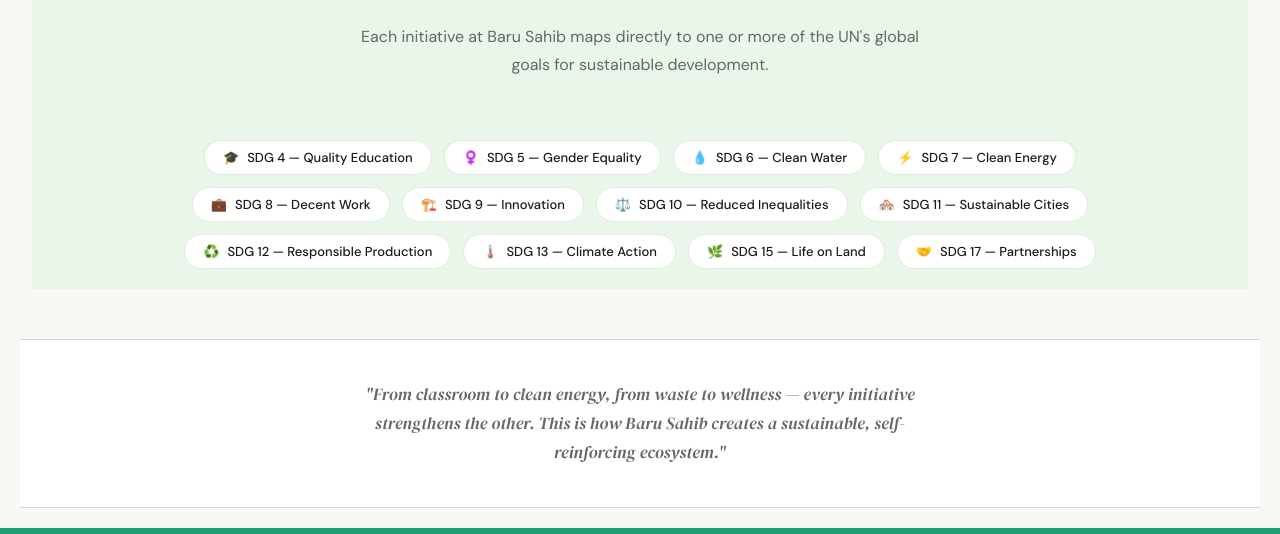
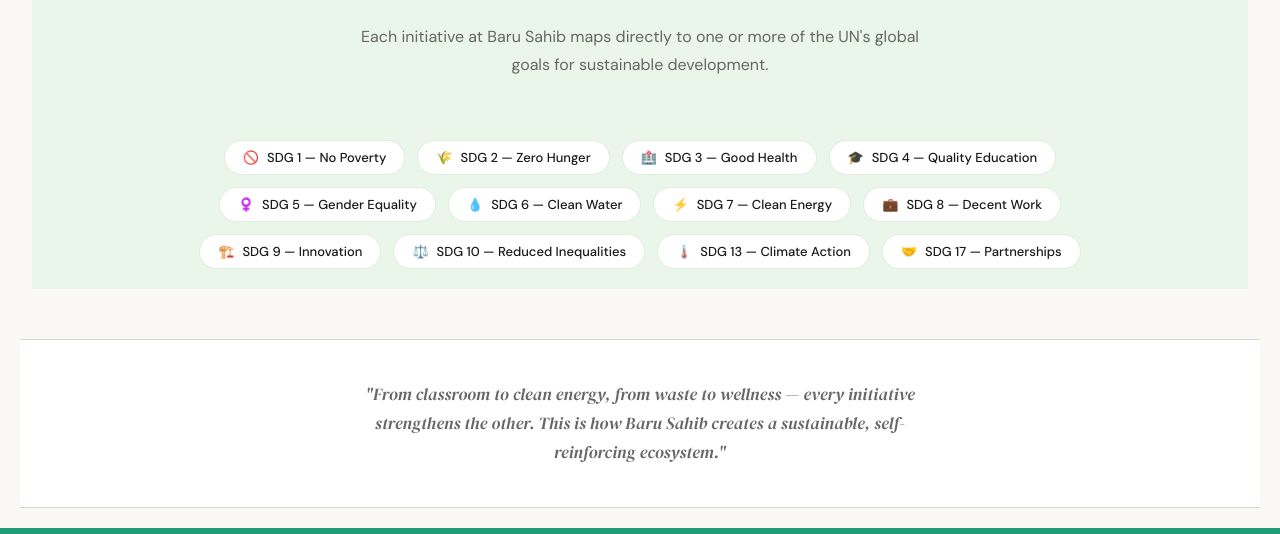
Before and after one commit to Beant-Kaur/Baru-Sahib-Sustainability-Project, a plain HTML site: page ecosystem/ecosystem.html in a window 1280 px wide. Shown: the part 1650-2184 px from the top of the page. Drawn offline with nearby package versions, Linux system fonts and the light colour scheme.

Commit message:
SDGs section improved

```diff
--- a/ecosystem/ecosystem.html
+++ b/ecosystem/ecosystem.html
@@ -135,6 +135,9 @@
             </div>
 
             <div class="sdg-grid">
+                <div class="sdg-badge"><span>🚫</span> SDG 1 — No Poverty</div>
+                <div class="sdg-badge"><span>🌾</span> SDG 2 — Zero Hunger</div>
+                <div class="sdg-badge"><span>🏥</span> SDG 3 — Good Health</div>
                 <div class="sdg-badge"><span>🎓</span> SDG 4 — Quality Education</div>
                 <div class="sdg-badge"><span>♀️</span> SDG 5 — Gender Equality</div>
                 <div class="sdg-badge"><span>💧</span> SDG 6 — Clean Water</div>
@@ -142,10 +145,7 @@
                 <div class="sdg-badge"><span>💼</span> SDG 8 — Decent Work</div>
                 <div class="sdg-badge"><span>🏗️</span> SDG 9 — Innovation</div>
                 <div class="sdg-badge"><span>⚖️</span> SDG 10 — Reduced Inequalities</div>
-                <div class="sdg-badge"><span>🏘️</span> SDG 11 — Sustainable Cities</div>
-                <div class="sdg-badge"><span>♻️</span> SDG 12 — Responsible Production</div>
                 <div class="sdg-badge"><span>🌡️</span> SDG 13 — Climate Action</div>
-                <div class="sdg-badge"><span>🌿</span> SDG 15 — Life on Land</div>
                 <div class="sdg-badge"><span>🤝</span> SDG 17 — Partnerships</div>
             </div>
         </div>
```
